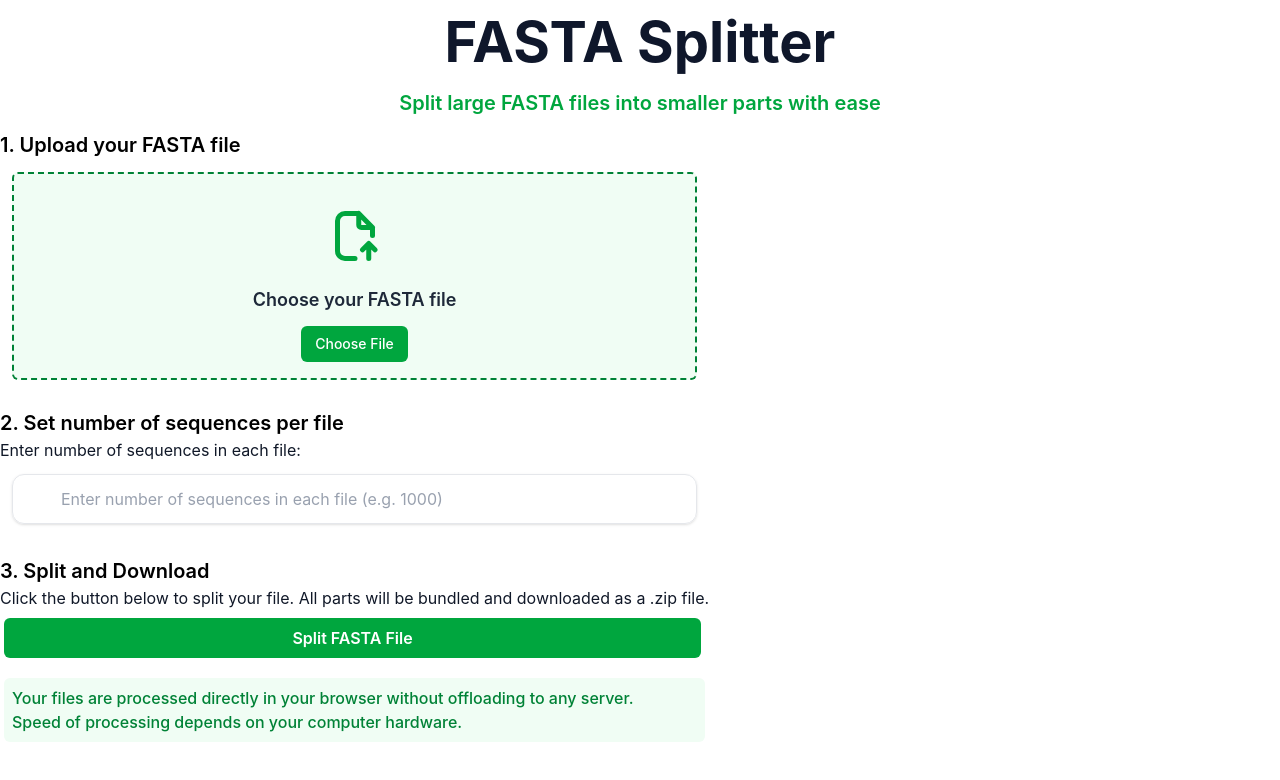
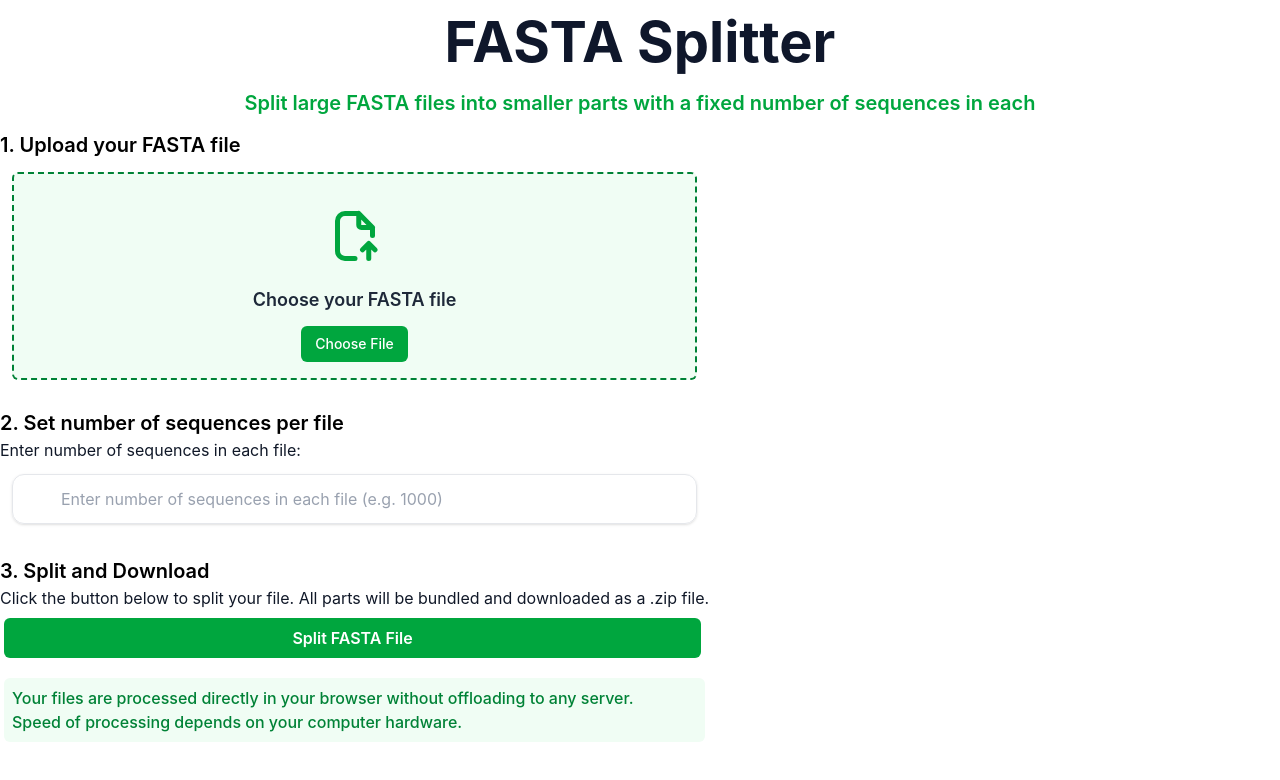
Before and after one commit to Noelaxe/fasta-splitter-project, a React (Vite) app in the folder FSplitter-project/: page / in a window 1280 px wide. Shown: the top 780 px of the page. Built offline with nearby package versions, Linux system fonts and the light colour scheme.

Commit message:
subtitle change

```diff
--- a/FSplitter-project/src/components/Header.jsx
+++ b/FSplitter-project/src/components/Header.jsx
@@ -2,7 +2,7 @@ function Header() {
     return(
         <div>
             <h1 className="font-sans font-bold text-[56px] text-slate-900 text-center mb-1">FASTA Splitter</h1>
-            <p className="font-sans font-semibold text-[20px] text-green-600 text-center">Split large FASTA files into smaller parts with ease</p>
+            <p className="font-sans font-semibold text-[20px] text-green-600 text-center">Split large FASTA files into smaller parts with a fixed number of sequences in each</p>
         </div>
     )
 }
```
